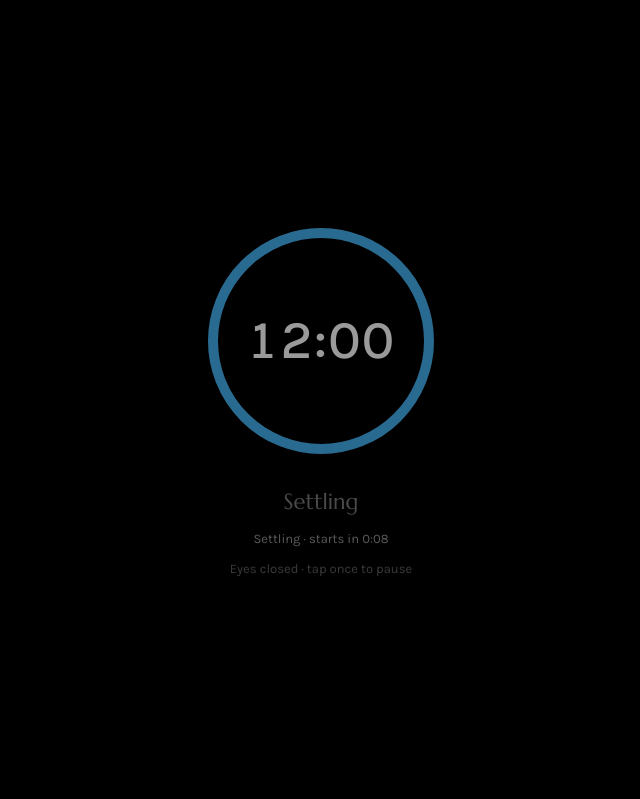
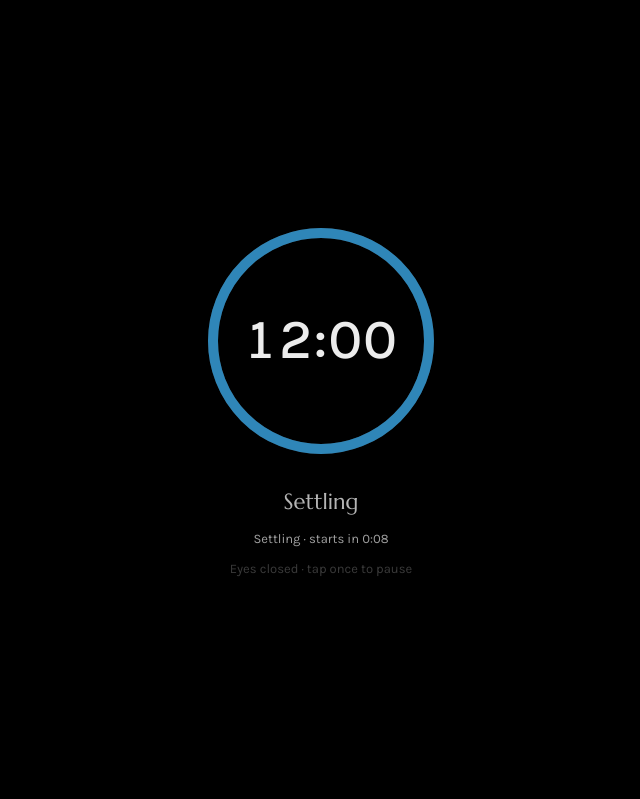
Before and after one commit to ekayode/seven-pools, a plain HTML site: page index.html in a window 1280 px wide. Both pictures are taken after a click on the button "Begin · 12 min". Shown: the top 799 px of the page, without its empty margins (319-959 px from the left). Drawn offline with Linux system fonts and the light colour scheme.

Commit message:
Brighten the countdown on the session screen
Co-Authored-By: Claude Opus 5.5 <noreply@anthropic.com>

```diff
--- a/index.html
+++ b/index.html
@@ -89,7 +89,7 @@
       <svg viewBox="0 0 120 120" aria-hidden="true"><circle class="track" cx="60" cy="60" r="54"/><circle class="prog" id="sitRing" cx="60" cy="60" r="54"/></svg>
       <div class="time" id="sitClock">12:00</div>
     </div>
-    <div class="big" id="sitStep"></div>
+    <div class="big step" id="sitStep"></div>
     <div class="small" id="sitSub"></div>
     <div class="small">Eyes closed · tap once to pause</div>
   </div>
--- a/styles.css
+++ b/styles.css
@@ -84,12 +84,12 @@ h3{font-size:22px;margin-bottom:4px}
 #sit .big{font-family:var(--display);font-size:22px;color:#4a4a4a}
 #sit .small{font-size:13px}
 #sitLive{display:flex;flex-direction:column;align-items:center;gap:10px}
-/* Countdown on the black screen: readable at a glance, kept dim so it lights the room as little as possible. */
+/* Countdown on the black screen: bright enough to read from the cushion; the rest of the screen stays black. */
 .sitDial{width:240px;height:240px;margin-bottom:14px}
-.sitDial .track{stroke:#161616}
-.sitDial .prog{opacity:.75}
-.sitDial .time{color:#9a9a9a;font-size:54px}
-#sitSub{color:#5a5a5a;font-size:14px;font-variant-numeric:tabular-nums}
+.sitDial .track{stroke:#262626}
+.sitDial .time{color:#ececec;font-size:56px}
+#sit .big.step{color:#b5b5b5}
+#sitSub{color:#a0a0a0;font-size:15px;font-variant-numeric:tabular-nums}
 #paused{display:flex;flex-direction:column;align-items:center;gap:14px}
 #paused .row{display:flex;gap:10px;flex-wrap:wrap;justify-content:center}
 #paused button{font:inherit;font-weight:600;border-radius:999px;padding:11px 24px;cursor:pointer;border:1px solid #444;background:#111;color:#ccc}
--- a/sw.js
+++ b/sw.js
@@ -1,7 +1,7 @@
 // Offline support. App files: network first (so updates show on the next open), cache when offline.
 // Fonts: cache first, saved the first time they load.
 // Bump VERSION whenever you change any app file so phones refresh their saved copy.
-const VERSION = "sp-v4";
+const VERSION = "sp-v5";
 const APP = ["./", "index.html", "styles.css", "app.js", "content/days.json", "manifest.webmanifest",
   "icons/apple-touch-icon.png", "icons/icon-192.png", "icons/icon-512.png"];
 
```
